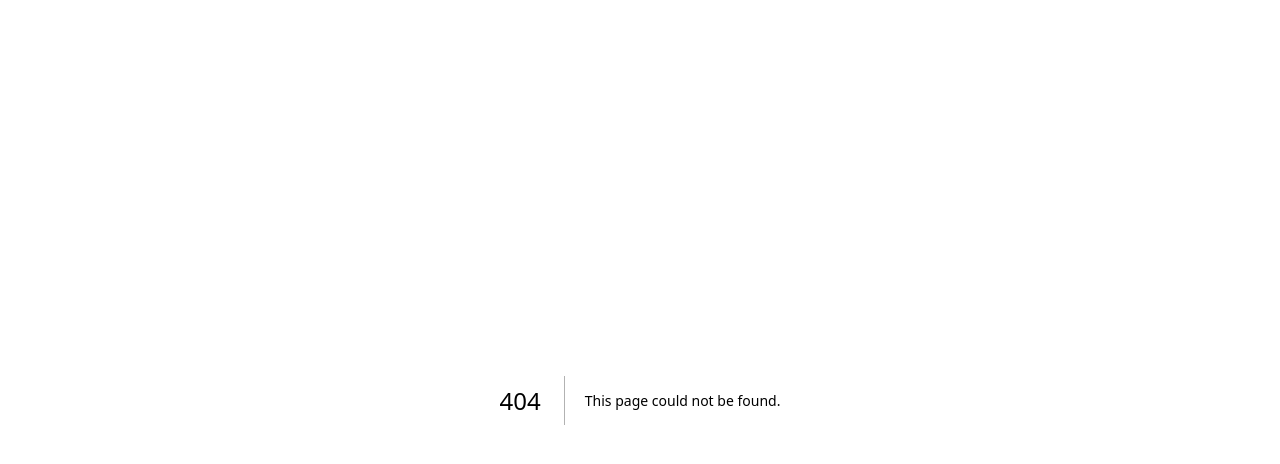
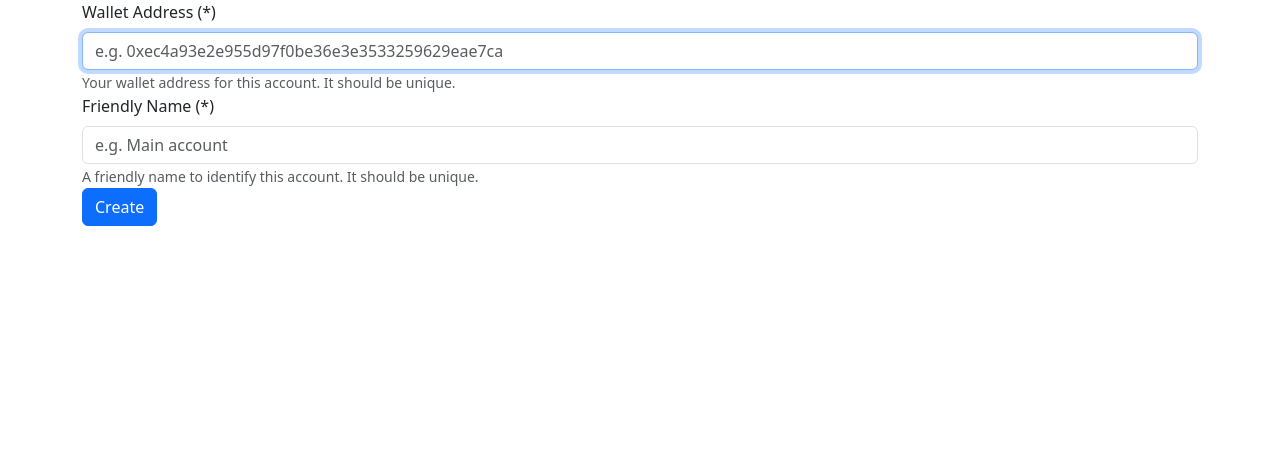
Before and after one commit to pmatsinopoulos/portfolio_management, a Next.js app: page /accounts/new in a window 1280 px wide. Before the commit this address had no page. Shown: the top 464 px of the page. Built offline with nearby package versions, Linux system fonts and the light colour scheme.

Commit message:
Simple form to add an account, but still it just logs

```diff
--- /dev/null
+++ b/src/app/accounts/new/layout.tsx
@@ -0,0 +1,14 @@
+import { Metadata } from "next";
+
+const metadata: Metadata = {
+  title: "New Account - Portfolio",
+  description: "Create a new account",
+};
+
+export { metadata };
+
+const NewAccountLayout = ({ children }: { children: React.ReactNode }) => {
+  return <>{children}</>;
+};
+
+export default NewAccountLayout;
--- /dev/null
+++ b/src/app/accounts/new/page.tsx
@@ -0,0 +1,79 @@
+"use client";
+
+import AccountsController from "@/controllers/accounts_controller";
+import { ChangeEvent, MouseEvent, useState } from "react";
+import Button from "react-bootstrap/Button";
+import Form from "react-bootstrap/Form";
+
+const EXAMPLE_WALLET_ADDRESS = "0xec4a93e2e955d97f0be36e3e3533259629eae7ca";
+const EXAMPLE_FRIENDLY_NAME = "Main account";
+
+const NewAccountPage = () => {
+  const [state, setState] = useState(INITIAL_STATE);
+
+  const onChangeFormWalletAddress = (event: ChangeEvent<HTMLInputElement>) => {
+    setState({
+      ...state,
+      walletAddress: event.target.value,
+    });
+  };
+
+  const onChangeFormFriendlyName = (event: ChangeEvent<HTMLInputElement>) => {
+    setState({
+      ...state,
+      friendlyName: event.target.value,
+    });
+  };
+
+  const onFormButtonSubmit = (event: MouseEvent<HTMLButtonElement>) => {
+    event.preventDefault();
+    AccountsController.create({
+      account: {
+        walletAddress: state.walletAddress,
+        friendlyName: state.friendlyName,
+      },
+    });
+  };
+
+  return (
+    <Form>
+      <Form.Group controlId="formWalletAddress">
+        <Form.Label>Wallet Address (*)</Form.Label>
+        <Form.Control
+          type="text"
+          placeholder={`e.g. ${EXAMPLE_WALLET_ADDRESS}`}
+          autoFocus
+          value={state.walletAddress}
+          onChange={onChangeFormWalletAddress}
+        />
+        <Form.Text className="text-muted">
+          Your wallet address for this account. It should be unique.
+        </Form.Text>
+      </Form.Group>
+
+      <Form.Group controlId="formFriendlyName">
+        <Form.Label>Friendly Name (*)</Form.Label>
+        <Form.Control
+          type="text"
+          placeholder={`e.g. ${EXAMPLE_FRIENDLY_NAME}`}
+          value={state.friendlyName}
+          onChange={onChangeFormFriendlyName}
+        />
+        <Form.Text className="text-muted">
+          A friendly name to identify this account. It should be unique.
+        </Form.Text>
+      </Form.Group>
+
+      <Button variant="primary" type="submit" onClick={onFormButtonSubmit}>
+        Create
+      </Button>
+    </Form>
+  );
+};
+
+const INITIAL_STATE = {
+  walletAddress: "",
+  friendlyName: "",
+};
+
+export default NewAccountPage;
--- /dev/null
+++ b/src/controllers/accounts_controller.ts
@@ -0,0 +1,14 @@
+const AccountsController = {
+  create: (params: {
+    account: { walletAddress: string; friendlyName: string };
+  }) => {
+    console.log(
+      "walletAddress",
+      params.account.walletAddress,
+      "friendlyName",
+      params.account.friendlyName
+    );
+  },
+};
+
+export default AccountsController;
```
